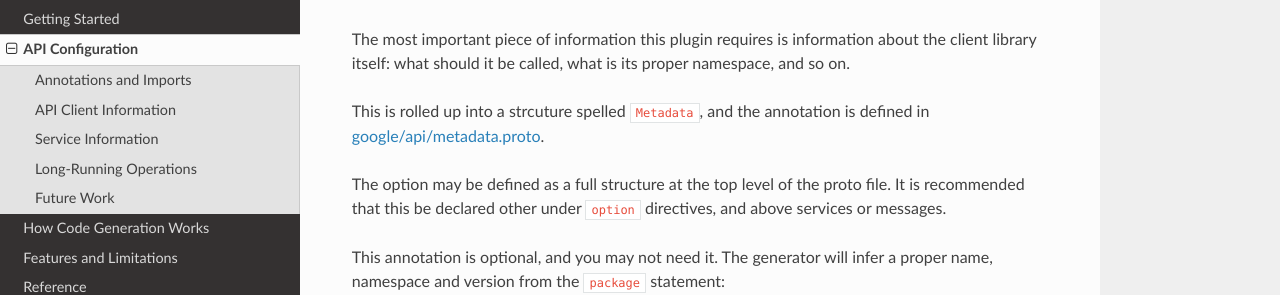
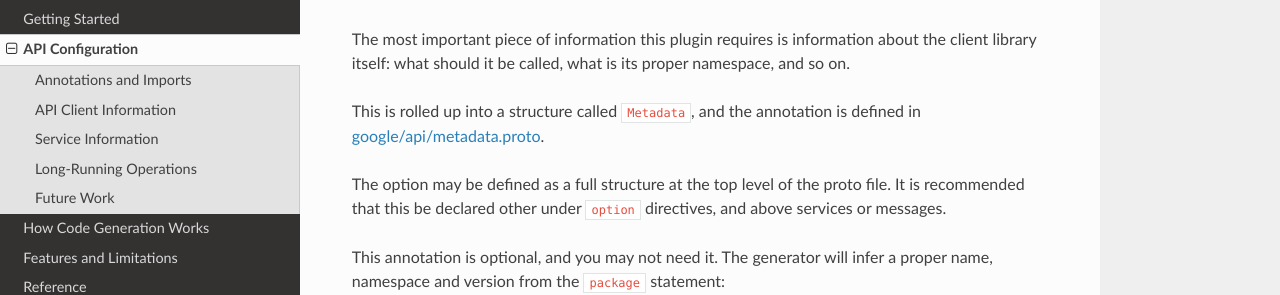
Before and after one commit to googleapis/gapic-generator-python, a Sphinx documentation site: the page built from docs/api-configuration.rst, in a window 1280 px wide and 900 px high, scrolled down 967 px. Shown: the part 156-451 px from the top of the window. Built offline with Sphinx 7.4.7 and the Read the Docs theme 2.0.0, drawn with Linux system fonts in a browser that asks for light colours.

Commit message:
Address @landrito doc comment.

```diff
--- a/docs/api-configuration.rst
+++ b/docs/api-configuration.rst
@@ -65,7 +65,7 @@ The most important piece of information this plugin requires is information
 about the client library itself: what should it be called, what is its proper
 namespace, and so on.
 
-This is rolled up into a strcuture spelled ``Metadata``, and the annotation
+This is rolled up into a structure called ``Metadata``, and the annotation
 is defined in `google/api/metadata.proto`_.
 
 The option may be defined as a full structure at the top level of the proto
```
